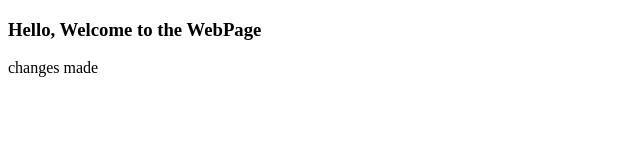
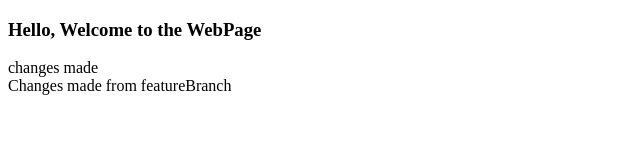
Before and after one commit to Saiteja6393/Git_Assignment, a plain HTML site: page index.html in a window 1280 px wide. Shown: the whole page, without its empty margins (0-640 px from the left). Drawn offline with Linux system fonts and the light colour scheme.

Commit message:
chnages made

```diff
--- a/index.html
+++ b/index.html
@@ -9,6 +9,7 @@
     <div>
         <h3>Hello, Welcome to the WebPage</h3>
         <div>changes made</div>
+        <div>Changes made from featureBranch</div>
     </div>
 </body>
 </html>
```
